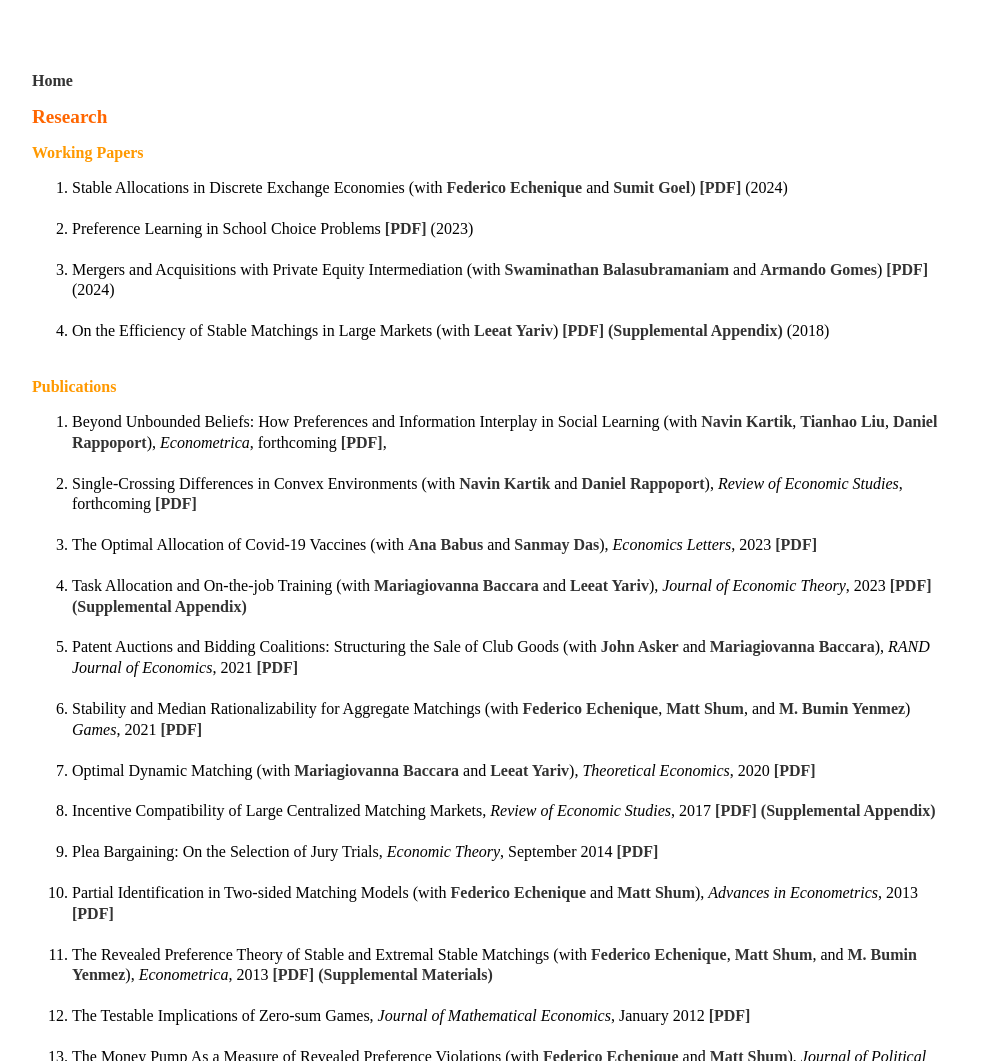
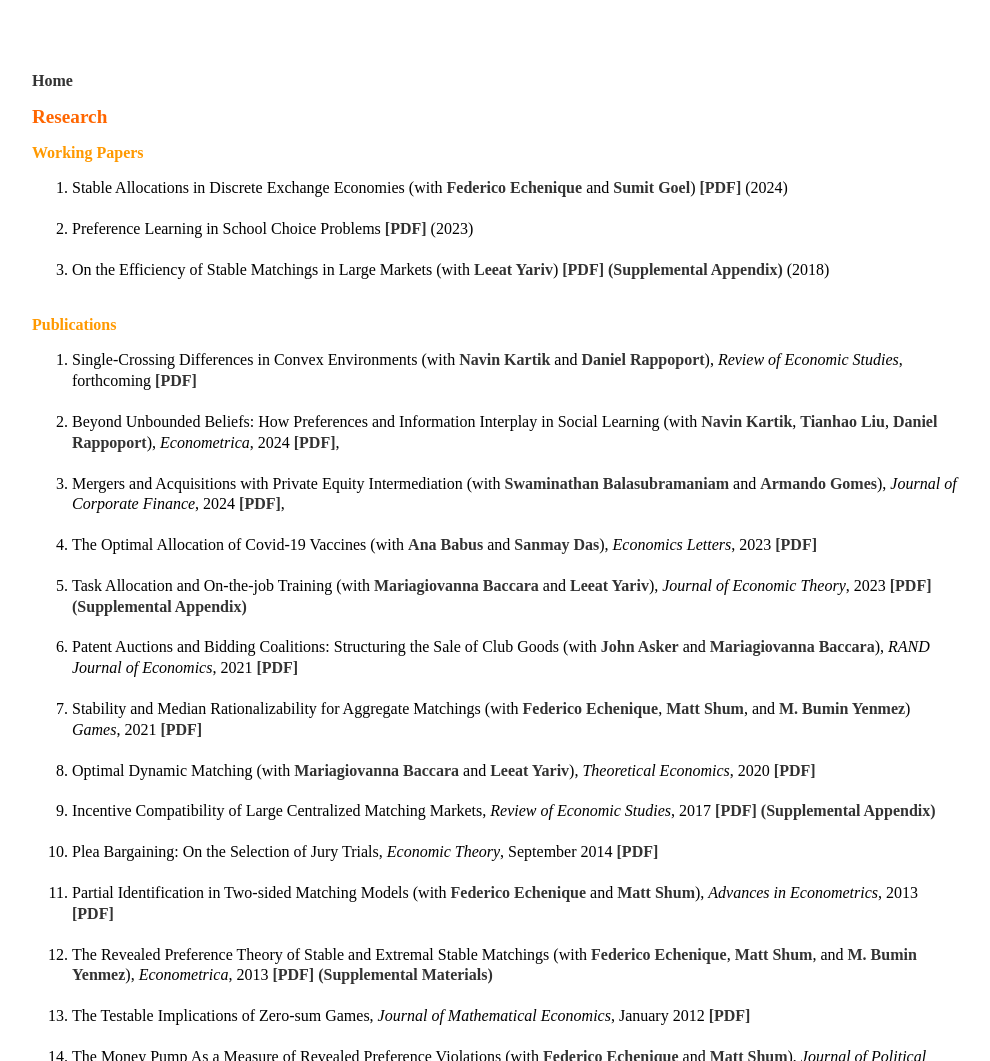
Before and after one commit to sangmok81/website, a plain HTML site: page research.html in a window 1280 px wide. Shown: the whole page, without its empty margins (144-1134 px from the left). Drawn offline with Linux system fonts and the light colour scheme.

Commit message:
Add files via upload

```diff
--- a/research.html
+++ b/research.html
@@ -36,6 +36,7 @@ a:active.invisible, a:visited.invisible {
 <h3> Working Papers </h3>
 <ol>
 
+
 <li>Stable Allocations in Discrete Exchange Economies (with
 	<a href="http://www.its.caltech.edu/~fede/" target="_blank">Federico Echenique</a> and
 	<a href="https://goelsumit.com/" target="_blank">Sumit Goel</a>)
@@ -44,13 +45,6 @@ a:active.invisible, a:visited.invisible {
 
 <li>Preference Learning in School Choice Problems
 	<a href="wp/23_SAB_school.pdf" target="_blank">[PDF]</a> (2023)
-	</li>
-
-<li>Mergers and Acquisitions with Private Equity
-Intermediation (with
-	<a href="https://sites.google.com/view/swaminathan-b?" target="_blank">Swaminathan Balasubramaniam</a> and
-	<a href="http://apps.olin.wustl.edu/faculty/gomes/" target="_blank">Armando Gomes</a>)
-	<a href="wp/24_Asset_Trading.pdf" target="_blank">[PDF]</a> (2024)
 	</li>
 
 <li>On the Efficiency of Stable Matchings in Large Markets (with
@@ -65,19 +59,28 @@ Intermediation (with
 <h3> Publications </h3>
 
 <ol>
-<li>Beyond Unbounded Beliefs: How Preferences and Information Interplay in Social Learning (with
-	<a href="http://www.columbia.edu/~nk2339/" target="_blank">Navin Kartik</a>,
-	<a href="https://sites.google.com/view/tianhaoliuecon" target="_blank">Tianhao Liu</a>,
-	<a href="http://www.danielrappoport.com/" target="_blank">Daniel Rappoport</a>),
-	<i>Econometrica</i>, forthcoming
-	<a href="wp/24_obslearning.pdf" target="_blank">[PDF]</a>,
-	</li>
 
 <li>Single-Crossing Differences in Convex Environments (with
 	<a href="http://www.columbia.edu/~nk2339/" target="_blank">Navin Kartik</a>	and
 	<a href="http://www.danielrappoport.com/" target="_blank">Daniel Rappoport</a>),
 	<i>Review of Economic Studies</i>, forthcoming
 	<a href="wp/23_SCDstar.pdf" target="_blank">[PDF]</a>
+	</li>
+
+<li>Beyond Unbounded Beliefs: How Preferences and Information Interplay in Social Learning (with
+	<a href="http://www.columbia.edu/~nk2339/" target="_blank">Navin Kartik</a>,
+	<a href="https://sites.google.com/view/tianhaoliuecon" target="_blank">Tianhao Liu</a>,
+	<a href="http://www.danielrappoport.com/" target="_blank">Daniel Rappoport</a>),
+	<i>Econometrica</i>, 2024
+	<a href="wp/24_obslearning.pdf" target="_blank">[PDF]</a>,
+	</li>
+
+<li>Mergers and Acquisitions with Private Equity
+Intermediation (with
+	<a href="https://sites.google.com/view/swaminathan-b?" target="_blank">Swaminathan Balasubramaniam</a> and
+	<a href="http://apps.olin.wustl.edu/faculty/gomes/" target="_blank">Armando Gomes</a>),
+	<i>Journal of Corporate Finance</i>, 2024
+	<a href="wp/24_Asset_Trading.pdf" target="_blank">[PDF]</a>,
 	</li>
 
 <li>The Optimal Allocation of Covid-19 Vaccines (with
```
